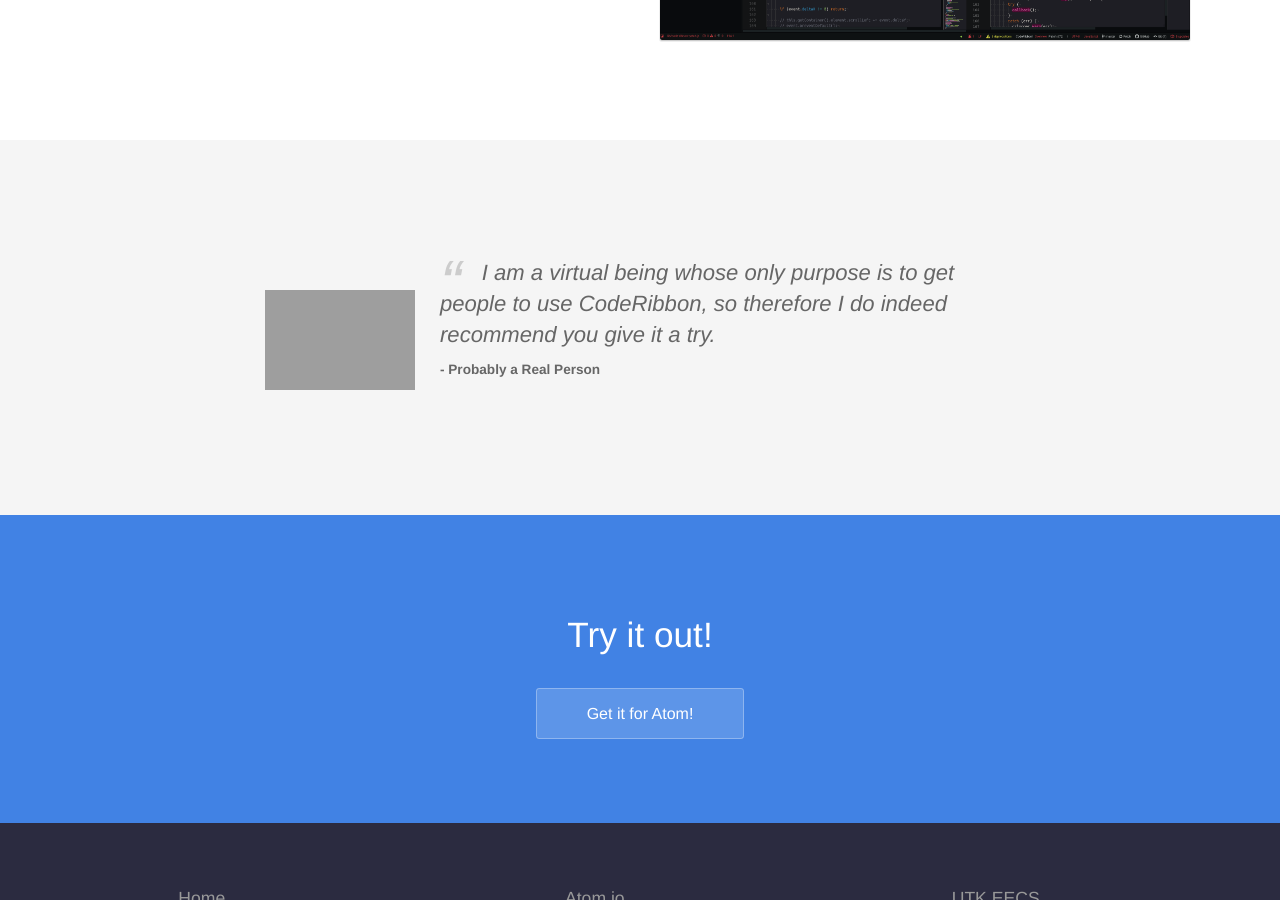
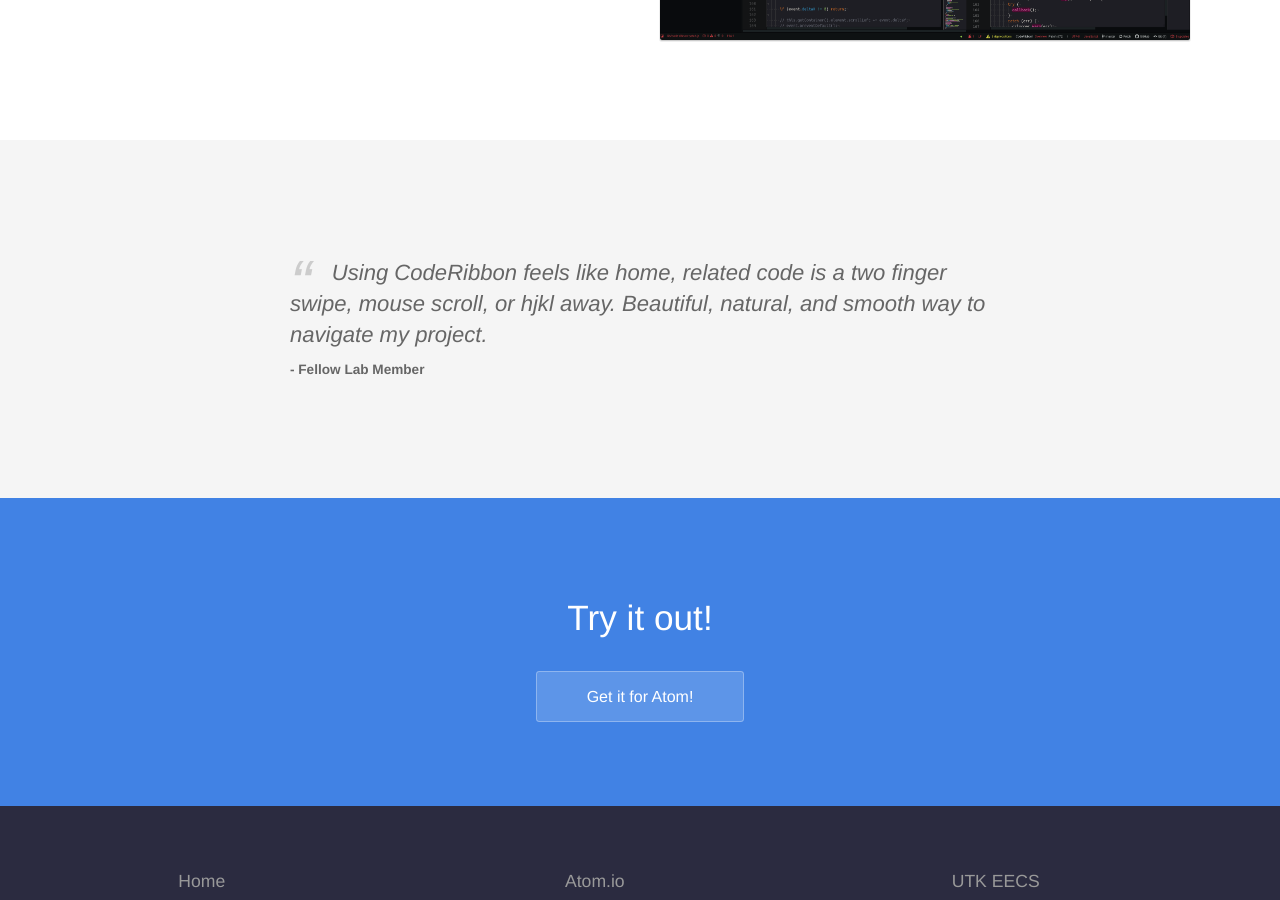
Before and after one commit to CodeRibbon/CodeRibbon, a Jekyll site: the page built from index.html, in a window 1280 px wide and 900 px high, scrolled down 2472 px. Built offline with Jekyll 4.4.1, drawn with Linux system fonts in a browser that asks for light colours; comment, search, counter and statistics services are not loaded; grey boxes are pictures that could not be loaded.

Commit message:
actual quote from a human

```diff
--- a/index.html
+++ b/index.html
@@ -56,10 +56,9 @@ description: Leave a timeline-like history of recent files in your editor!
   <section class="testimonial">
     <div class="container flex">
       <div class="testimonial-block">
-        <div class="square-image"><img src="https://source.unsplash.com/6anudmpILw4/600x400" alt="Jim James" class="editable"></div>
         <blockquote>
-          <p class="editable">I am a virtual being whose only purpose is to get people to use CodeRibbon, so therefore I do indeed recommend you give it a try.</p>
-          <p class="editable author">- Probably a Real Person</p>
+          <p class="editable">Using CodeRibbon feels like home, related code is a two finger swipe, mouse scroll, or hjkl away. Beautiful, natural, and smooth way to navigate my project.</p>
+          <p class="editable author">- Fellow Lab Member</p>
         </blockquote>
       </div>
     </div>
```
